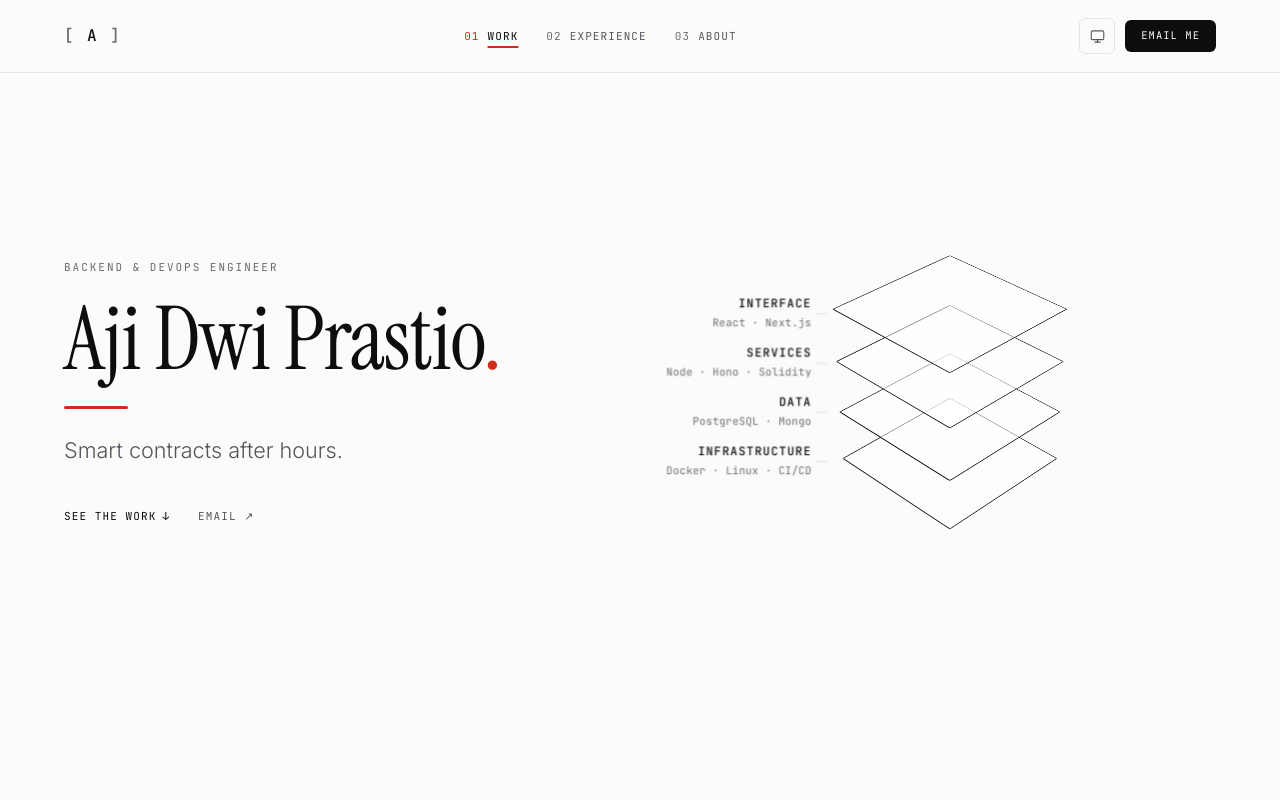
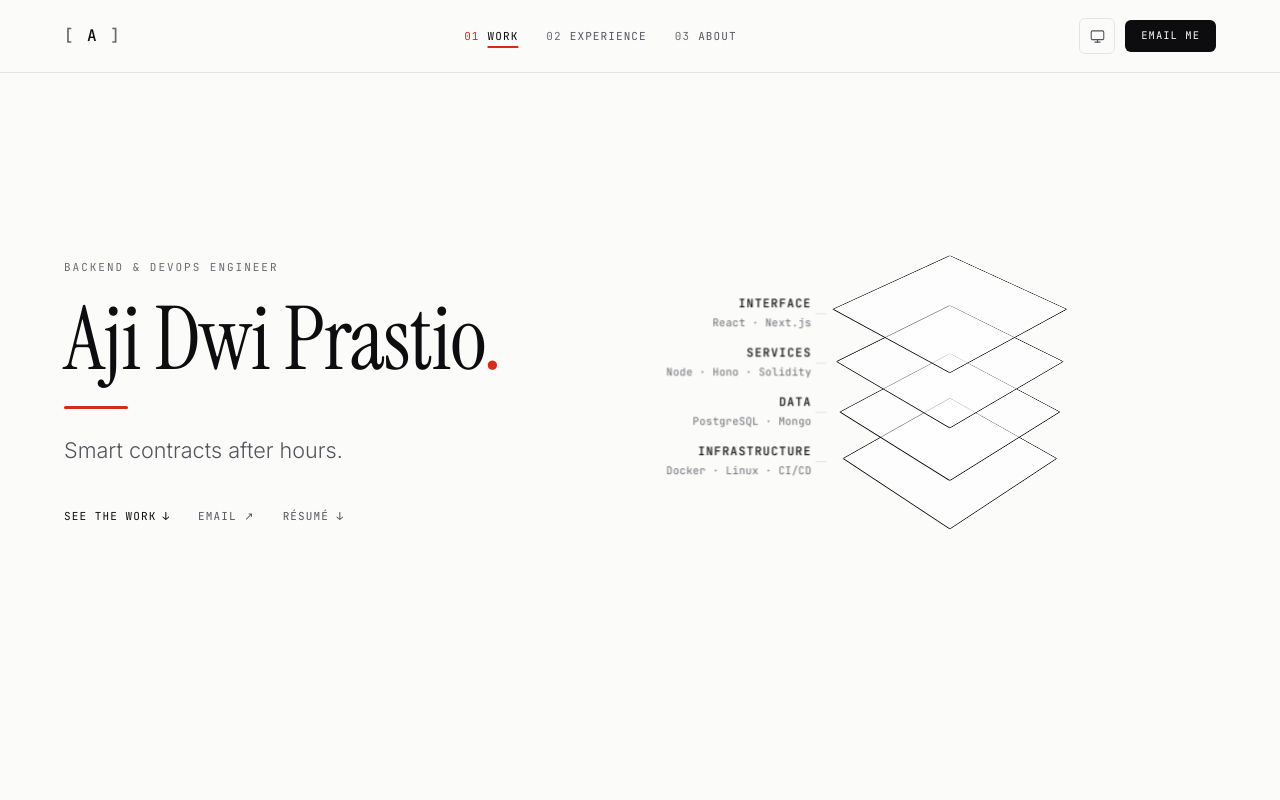
Before and after one commit to onekill0503/alwaysbedream, a React (Vite) app: page / in a window 1280 px wide. Shown: the top 800 px of the page. Built offline with nearby package versions, Linux system fonts and the light colour scheme.

Commit message:
feat: add downloadable resume link in hero and contact

```diff
--- a/src/components/contact.tsx
+++ b/src/components/contact.tsx
@@ -28,20 +28,21 @@ const Contact = () => {
         </a>
 
         <div className="mt-12 flex flex-wrap items-center gap-x-8 gap-y-3">
-          {[
+          {([
             { label: 'GitHub', href: links.github },
             { label: 'LinkedIn', href: links.linkedin },
             { label: 'X', href: links.x },
-            ...(HAS_RESUME ? [{ label: 'Résumé', href: links.resume }] : []),
-          ].map((link) => (
+            ...(HAS_RESUME ? [{ label: 'Résumé', href: links.resume, download: true }] : []),
+          ] as { label: string; href: string; download?: boolean }[]).map((link) => (
             <a
               key={link.label}
               href={link.href}
-              target="_blank"
-              rel="noopener noreferrer"
+              {...(link.download
+                ? { download: true }
+                : { target: '_blank', rel: 'noopener noreferrer' })}
               className="font-mono text-[11px] uppercase tracking-[0.1em] text-fade transition-colors hover:text-accent"
             >
-              {link.label} ↗
+              {link.label} {link.download ? '↓' : '↗'}
             </a>
           ))}
         </div>
--- a/src/components/hero.tsx
+++ b/src/components/hero.tsx
@@ -79,11 +79,10 @@ const Hero = () => {
             {HAS_RESUME && (
               <a
                 href={links.resume}
-                target="_blank"
-                rel="noopener noreferrer"
+                download
                 className="font-mono text-[11px] uppercase tracking-[0.1em] text-mut transition-colors hover:text-accent"
               >
-                Résumé ↗
+                Résumé ↓
               </a>
             )}
           </motion.div>
--- a/src/content/site.ts
+++ b/src/content/site.ts
@@ -61,7 +61,7 @@ export const links = {
  * this to the literal type `false`, and every `HAS_RESUME &&` guard downstream
  * is flagged as dead code.
  */
-export const HAS_RESUME: boolean = false
+export const HAS_RESUME: boolean = true
 
 export const sections = [
   { id: 'work', num: '01', label: 'Work' },
```
Also changed, not shown: 1 other file (tests, documents, lock files or other folders).
